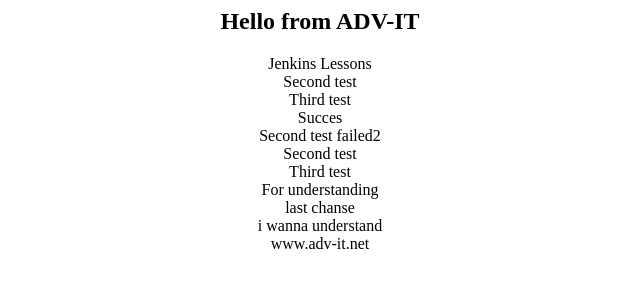
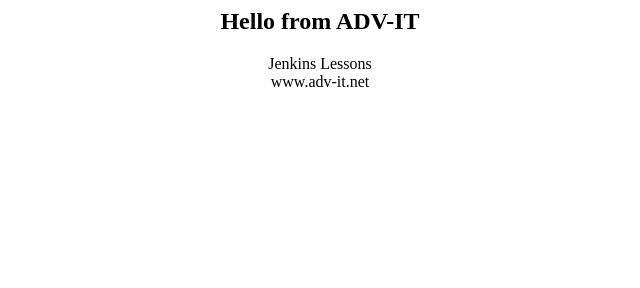
Before and after one commit to Sman028/app-for-jenkins, a plain HTML site: page index.html in a window 1280 px wide. Shown: the whole page, without its empty margins (320-960 px from the left). Drawn offline with Linux system fonts and the light colour scheme.

Commit message:
first version

```diff
--- a/index.html
+++ b/index.html
@@ -3,15 +3,6 @@
 <center>
 <h2><font color=black>Hello from ADV-IT</font></h2>
 Jenkins Lessons<br>
-Second test<br>
-Third test<br>
-Succes<br>
-Second test failed2<br>
-Second test<br>
-Third test<br>
-For understanding<br>
-last chanse<br>
-i wanna understand<br>
 <font color=black> www.adv-it.net</font>
 </center>
 </body>
```
